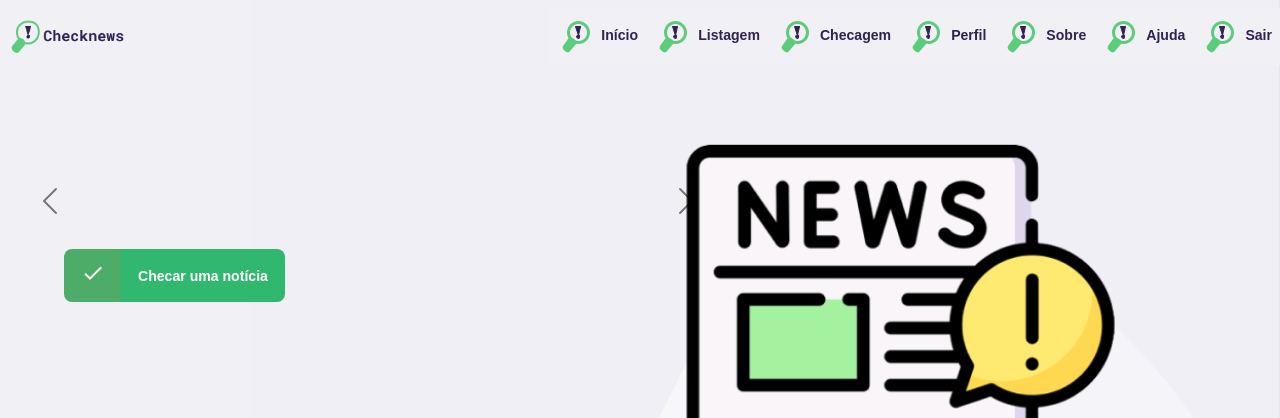
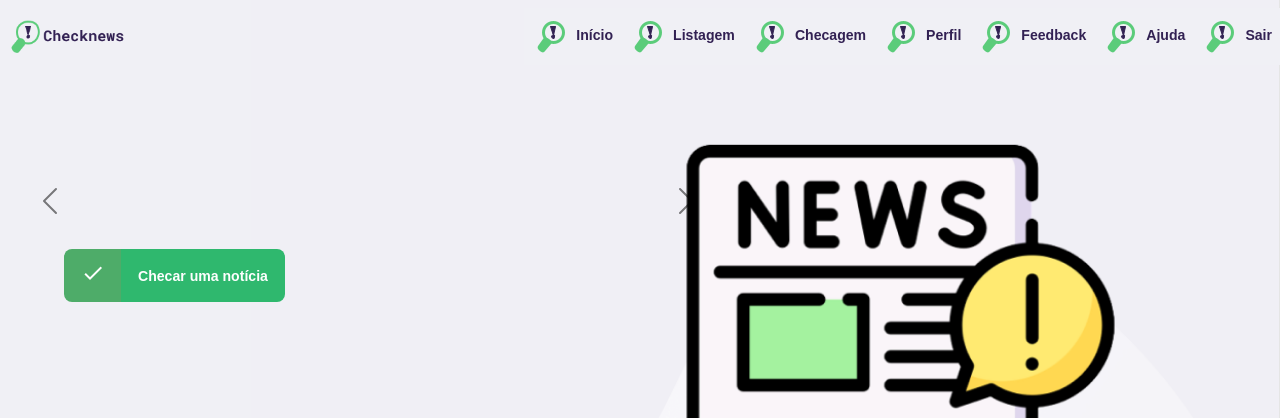
Before and after one commit to LilianeAquino/checknews_frontend, a Django app: page /accounts/profile/ in a window 1280 px wide. Shown: the top 418 px of the page. Run offline with Django 4.2, Linux system fonts and the light colour scheme; data that the repository does not hold is empty; some libraries are stand-ins or nearby versions.

Commit message:
chore: altera o nome da seção de sobre para feedback

```diff
--- a/checknews_frontend/app/templates/app/logged/logged_user.html
+++ b/checknews_frontend/app/templates/app/logged/logged_user.html
@@ -37,7 +37,7 @@
             </li>
             <li class="nav-item active">
                 <a class="nav-link custom-menu" href="{% url 'app:about' %}"><img src="{% static 'app/img/lupaicon.ico' %}"
-                        alt="lupa" class="mr-2">Sobre</a>
+                        alt="lupa" class="mr-2">Feedback</a>
             </li>
             <li class="nav-item active">
                 <a class="nav-link custom-menu" href="{% url 'app:create_ticket' %}"><img src="{% static 'app/img/lupaicon.ico' %}"
```
